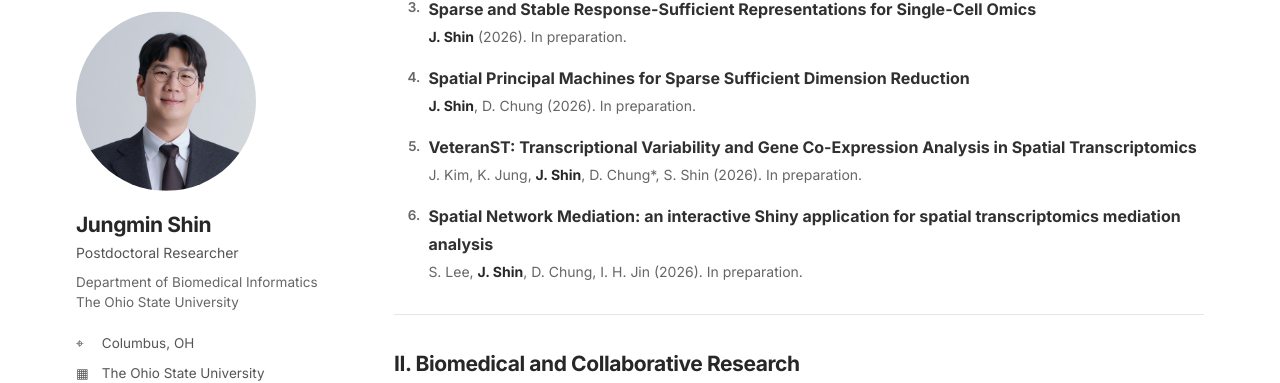
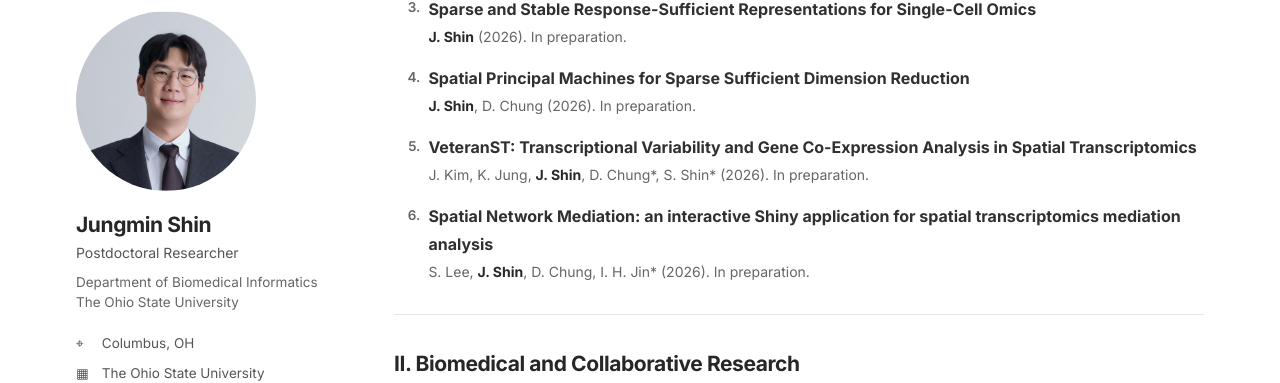
Before and after one commit to c16267/c16267.github.io, a Jekyll site: the page built from research.md, in a window 1280 px wide and 900 px high, scrolled down 1808 px. Shown: the part 94-477 px from the top of the window. Built offline with Jekyll 4.4.1, drawn with Linux system fonts in a browser that asks for light colours.

Commit message:
Revise authorship in research.md
Updated authorship for two publications in preparation.

```diff
--- a/research.md
+++ b/research.md
@@ -49,8 +49,8 @@ permalink: /research/
   <li><div class="pub-title">CellPacman: An interpretable machine-learning pipeline for phenotypic discovery and dose-response characterization of Cell Painting assays</div><div class="pub-meta">M. Kotian†, <strong>J. Shin†</strong>, et al., D. Chung (2026). In preparation. <strong>Co-first author.</strong></div></li>
   <li><div class="pub-title">Sparse and Stable Response-Sufficient Representations for Single-Cell Omics</div><div class="pub-meta"><strong>J. Shin</strong> (2026). In preparation.</div></li>
   <li><div class="pub-title">Spatial Principal Machines for Sparse Sufficient Dimension Reduction</div><div class="pub-meta"><strong>J. Shin</strong>, D. Chung (2026). In preparation.</div></li>
-  <li><div class="pub-title">VeteranST: Transcriptional Variability and Gene Co-Expression Analysis in Spatial Transcriptomics</div><div class="pub-meta">J. Kim, K. Jung, <strong>J. Shin</strong>, D. Chung*, S. Shin (2026). In preparation.</div></li>
-  <li><div class="pub-title">Spatial Network Mediation: an interactive Shiny application for spatial transcriptomics mediation analysis</div><div class="pub-meta">S. Lee, <strong>J. Shin</strong>, D. Chung, I. H. Jin (2026). In preparation.</div></li>
+  <li><div class="pub-title">VeteranST: Transcriptional Variability and Gene Co-Expression Analysis in Spatial Transcriptomics</div><div class="pub-meta">J. Kim, K. Jung, <strong>J. Shin</strong>, D. Chung*, S. Shin* (2026). In preparation.</div></li>
+  <li><div class="pub-title">Spatial Network Mediation: an interactive Shiny application for spatial transcriptomics mediation analysis</div><div class="pub-meta">S. Lee, <strong>J. Shin</strong>, D. Chung, I. H. Jin* (2026). In preparation.</div></li>
 </ol>
 
 ---
```
